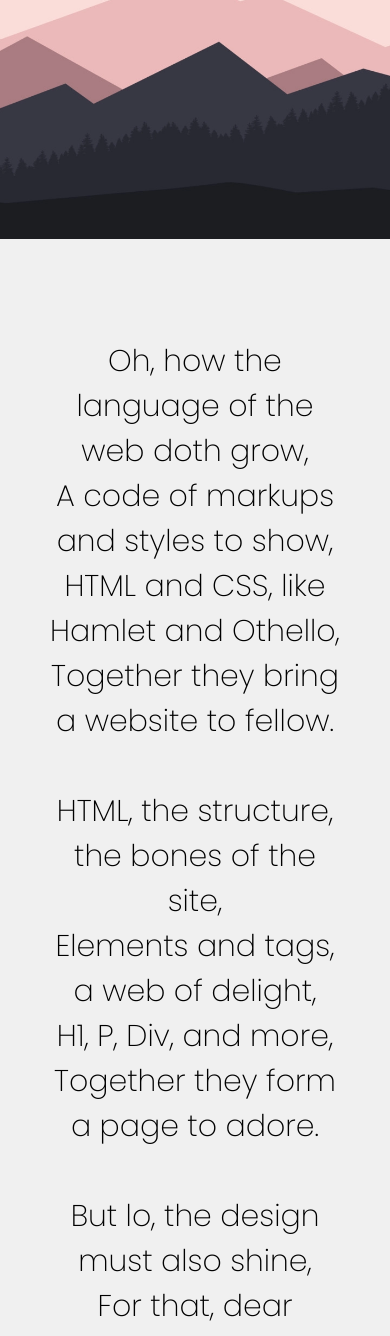
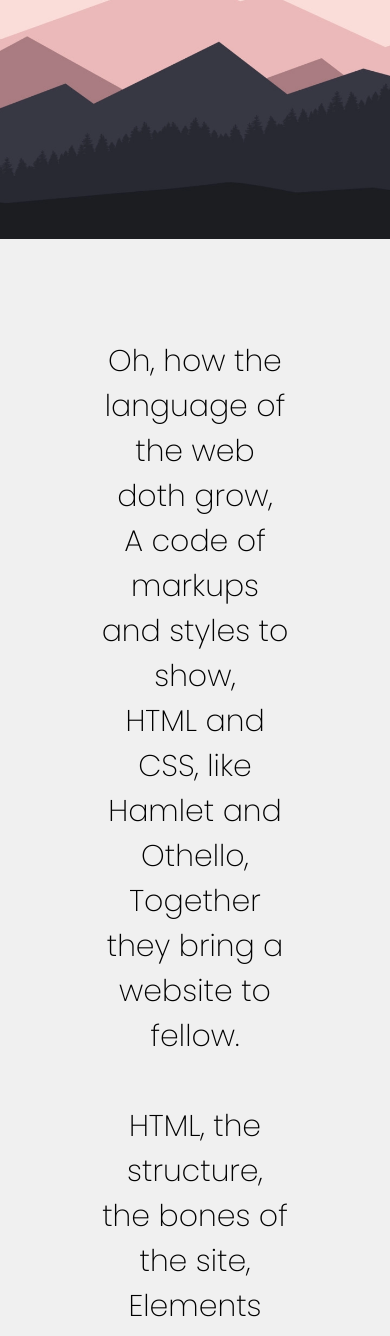
Before and after one commit to stuff-for-school/my-website, a plain HTML site: page index.html in a window 390 px wide. Shown: the part 261-1597 px from the top of the page. Drawn offline with Linux system fonts and the light colour scheme.

Commit message:
Fixed styles

```diff
--- a/style.css
+++ b/style.css
@@ -10,9 +10,6 @@
     background-color: rgb(240, 240, 240);
     font-family: "Poppins", sans-serif;
     max-width: 100%;
-    overflow-y: scroll;
-    overflow-x: hidden;
-    margin-bottom: -50px;
 }
 .banner {
     position: relative;
@@ -94,10 +91,8 @@
     }
     .col2 img {
         margin-top: 100px;
+        margin-left: auto;
+        margin-right: auto;
     }
 
-    .wrapper{
-        margin-left: 50px;
-        margin-right: 50px;
-    }
 }
```
